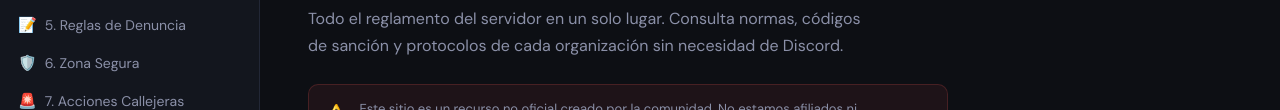
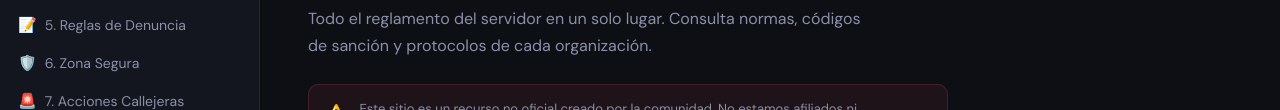
Before and after one commit to fgmcl-games/RioRise-Docs, a plain HTML site: page index.html in a window 1280 px wide. Shown: the part 293-403 px from the top of the page. Drawn offline with Linux system fonts and the light colour scheme.

Commit message:
Update index.html

```diff
--- a/index.html
+++ b/index.html
@@ -81,7 +81,7 @@
         <div class="hero">
           <div class="hero-label">Recurso no oficial · Comunidad RioRise</div>
           <h1 class="hero-title">RioRise<br/><em>Docs</em></h1>
-          <p class="hero-desc">Todo el reglamento del servidor en un solo lugar. Consulta normas, códigos de sanción y protocolos de cada organización sin necesidad de Discord.</p>
+          <p class="hero-desc">Todo el reglamento del servidor en un solo lugar. Consulta normas, códigos de sanción y protocolos de cada organización.</p>
           <div class="disclaimer-box">
             <span class="disclaimer-icon">⚠️</span>
             <p>Este sitio es un recurso no oficial creado por la comunidad. No estamos afiliados ni representamos a Rio Rise ni a sus desarrolladores. El contenido aquí publicado es únicamente para facilitar el acceso a las normas del servidor. No me hago responsable del mal uso de esta información.</p>
```
